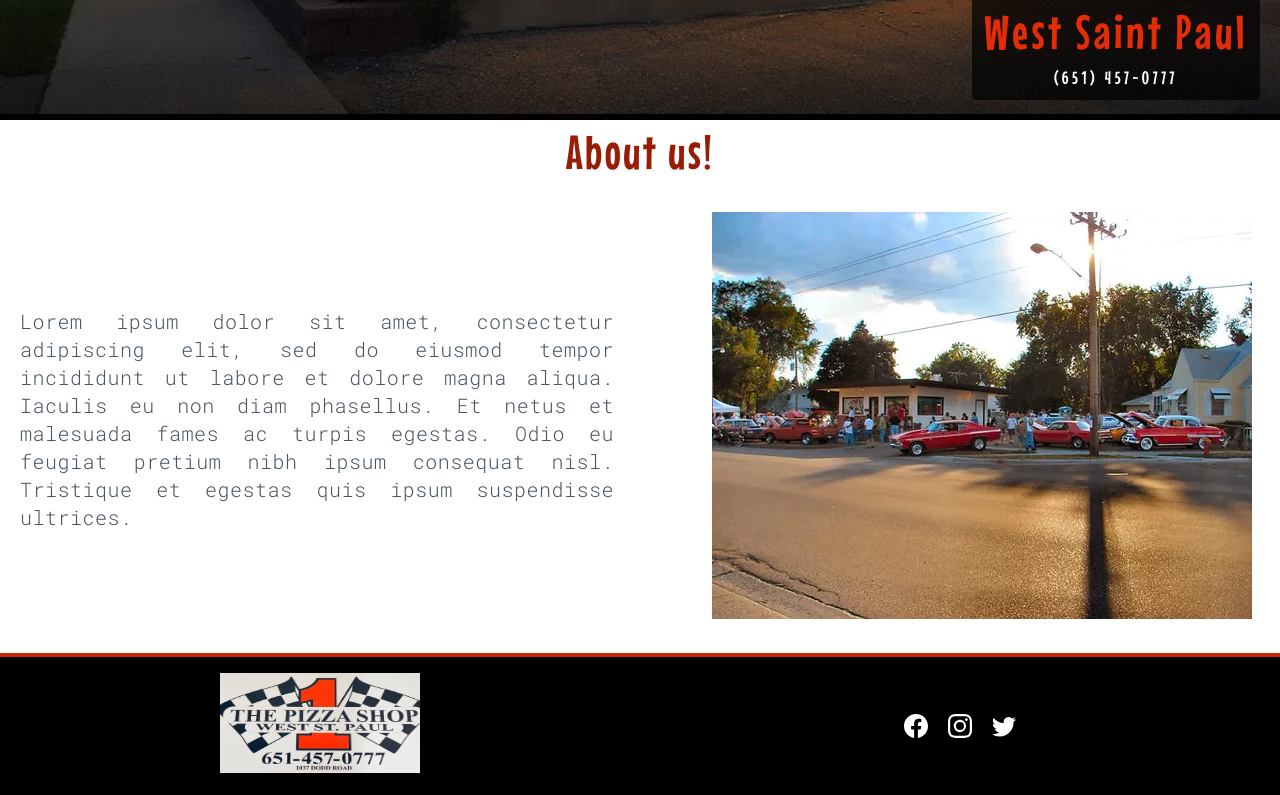
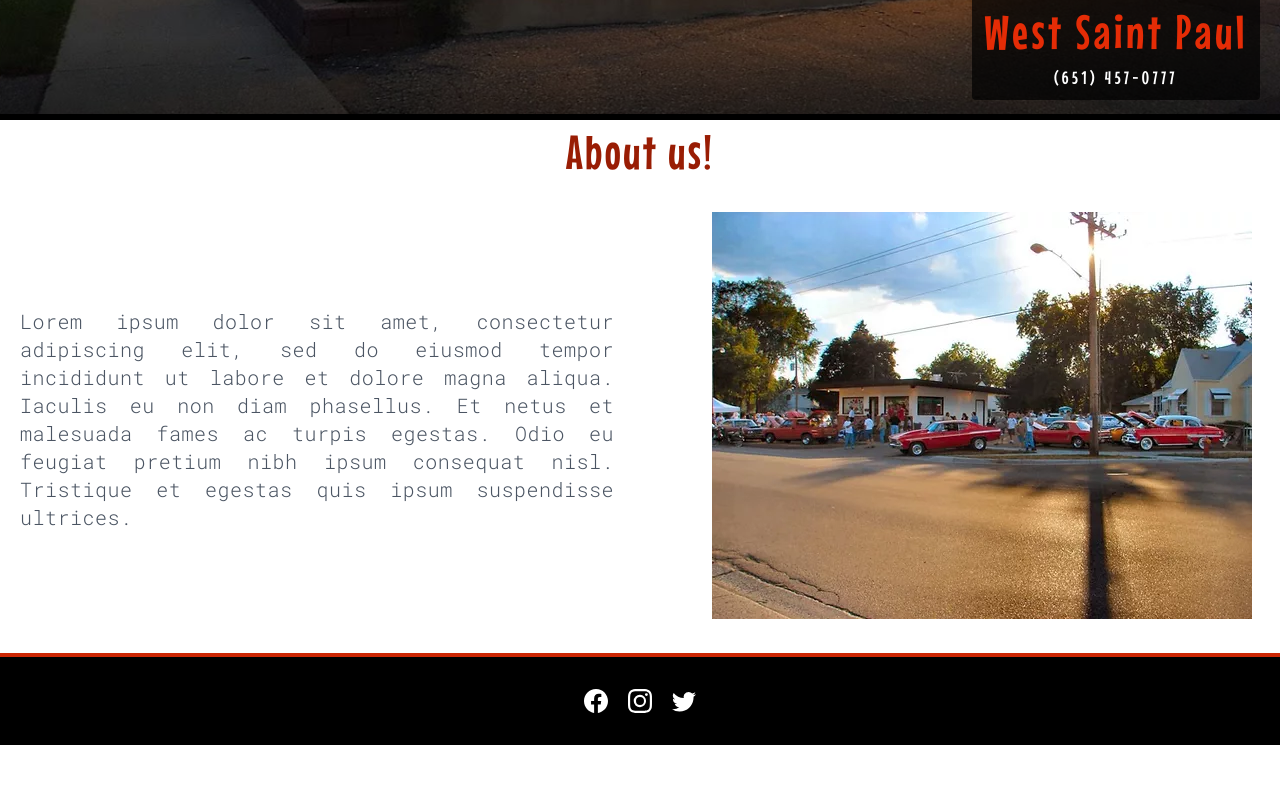
Before and after one commit to latz09/pizza-shop, a Next.js app: page / in a window 1280 px wide. Shown: the part 570-1365 px from the top of the page. After the commit the page ends 1315 px from the top, so only its background shows below. Built offline with nearby package versions, Linux system fonts and the light colour scheme.

Commit message:
removed logo from footer

```diff
--- a/components/layout/Footer.js
+++ b/components/layout/Footer.js
@@ -1,14 +1,11 @@
-import Image from 'next/image';
 import { BsFacebook, BsInstagram, BsTwitter } from 'react-icons/bs';
-import logo from '../../public/images/logo_with_number.jpg';
+
 
 const Footer = () => {
 	return (
-		<div className='bg-black py-4  border-t-4 border-pizzaRed-500'>
-			<div className='max-w-7xl mx-auto grid grid-cols-2 justify-items-center items-center'>
-				<div className="">
-					<Image src={logo} alt='' height={100} width={200} />
-				</div>
+		<div className='bg-black py-8  border-t md:border-t-4 border-pizzaRed-500'>
+			<div className='max-w-7xl mx-auto flex justify-center'>
+
                 <div className="text-white flex space-x-5 text-2xl cursor-pointer">
                     <BsFacebook />
                     <BsInstagram />
```
